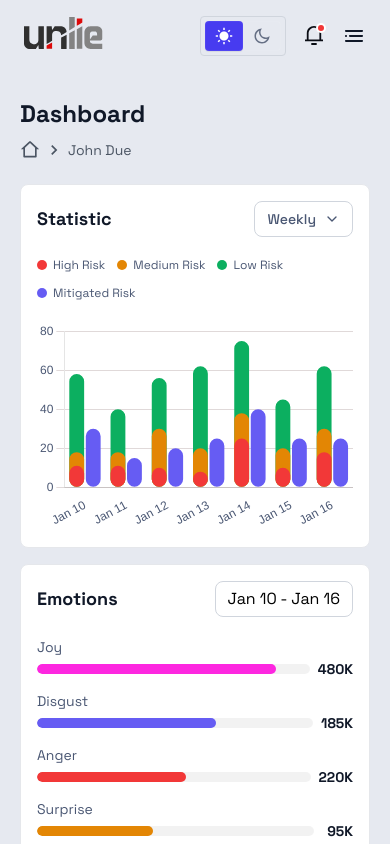
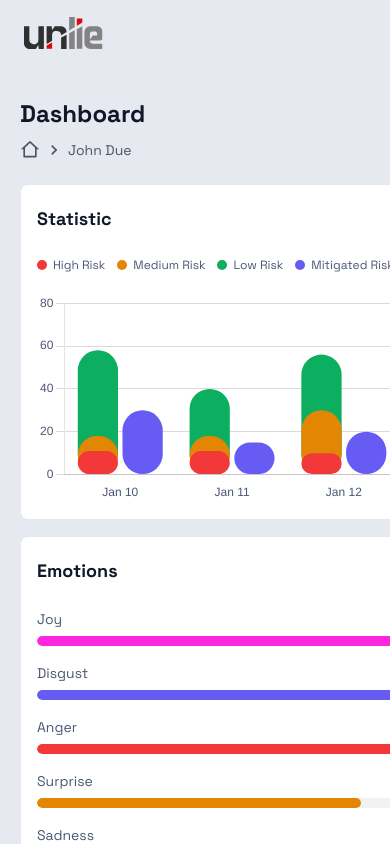
Before and after one commit to nur-it/react-un-lion-dashboard, a React (Vite) app: page / in a window 390 px wide. Built offline with nearby package versions, Linux system fonts and the light colour scheme.

Commit message:
refactor: adjust layout and improve logo handling in header

```diff
--- a/src/app/home.jsx
+++ b/src/app/home.jsx
@@ -3,15 +3,14 @@
 import ThreatDetection from "@/components/screen/Home/ThreatDetection/ThreatDetection";
 import PageHeading from "@/components/shared/PageHeading";
 
-
 const HomePage = () => {
   return (
-    <div className="space-y-6 pb-10 w-full">
+    <div className="w-full space-y-6 pb-10">
       <PageHeading page_name="Dashboard" />
       {/* <Button variant="default">Button</Button> */}
       <StatisticEmotionAnalytics />
       <MentionSentiment />
-      {/* <ThreatDetection /> */}
+      <ThreatDetection />
     </div>
   );
 };
--- a/src/layouts/header.jsx
+++ b/src/layouts/header.jsx
@@ -24,8 +24,8 @@
   return (
     <nav className="flex items-center justify-between gap-4">
       <div>
-        <Link to="/" className="hidden dark:inline-block lg:hidden">
-          <img src="/logo.svg" alt="logo" />
+        <Link to="/" className="hidden dark:inline-block lg:dark:hidden">
+          <img src="/logo.svg" className="max-w-20" alt="logo" />
         </Link>
         <Link to="/" className="inline-block dark:hidden lg:hidden">
           <img src="/sm-wh-logo.svg" alt="logo" />
```
